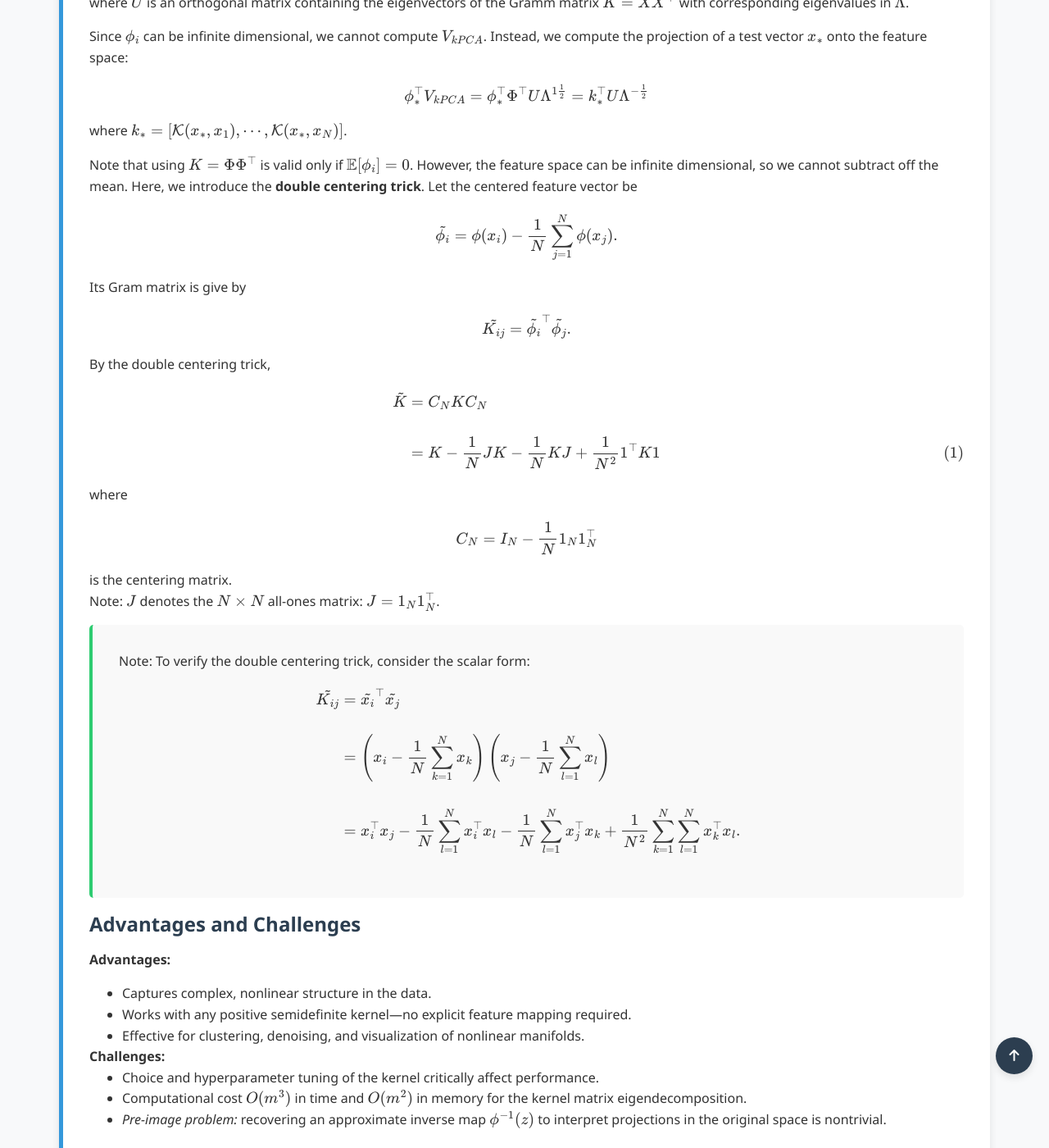
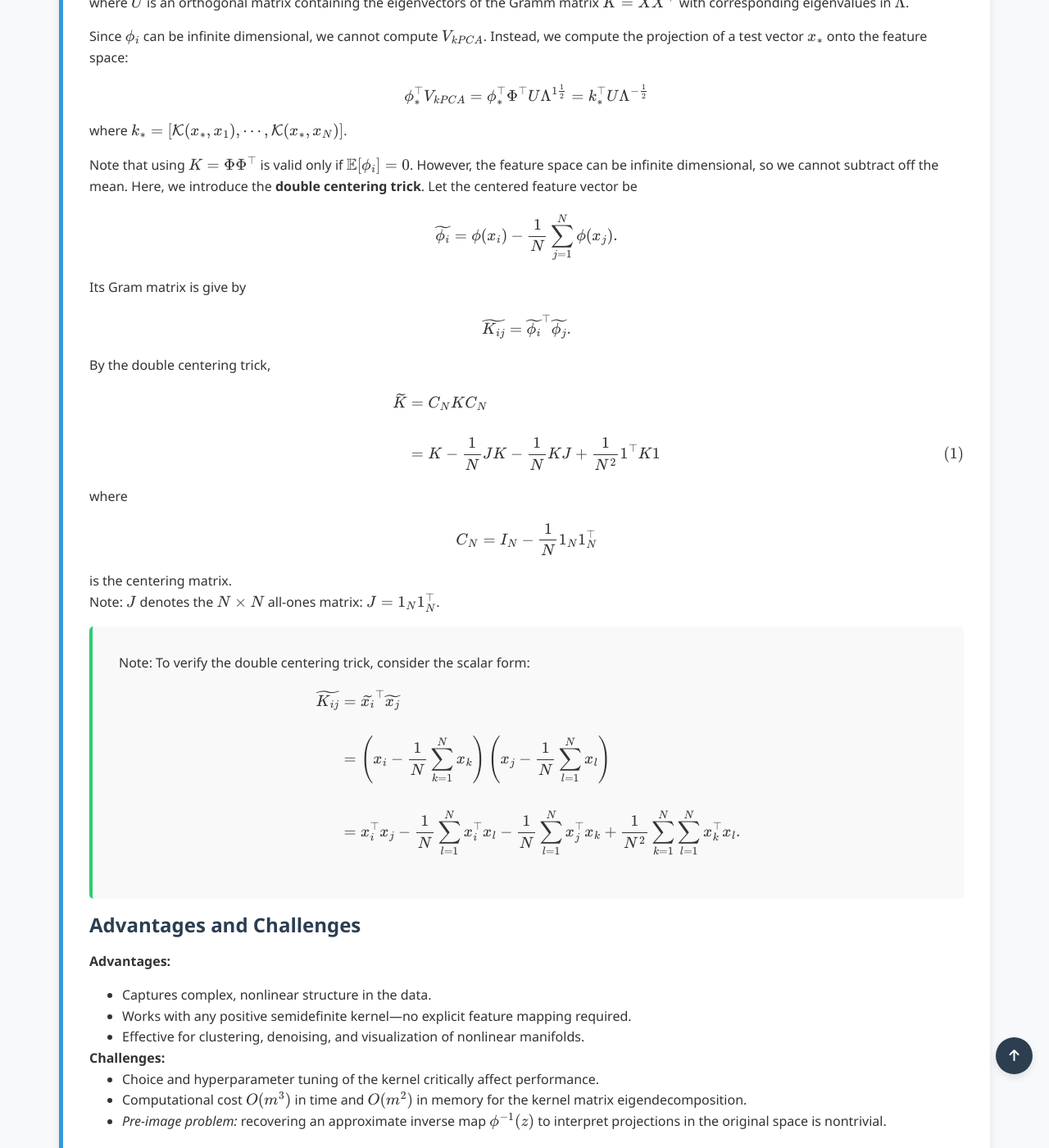
Before and after one commit to Yusukey01/yusukey01.github.io, a Jekyll site: the page built from Mathematics/Machine_learning/pca.html, in a window 1280 px wide and 1400 px high, scrolled down 1755 px. Shown: the whole window at 82% size. Built offline with Jekyll 4.4.1, drawn with Linux system fonts in a browser that asks for light colours.

```diff
--- a/Mathematics/Machine_learning/pca.html
+++ b/Mathematics/Machine_learning/pca.html
@@ -97,16 +97,16 @@ uses_python: false
                     infinite dimensional, so we cannot subtract off the mean. Here, we introduce the <strong>double centering trick</strong>.
                     Let the centered feature vector be
                     \[
-                    \tilde{\phi_i} = \phi(x_i) - \frac{1}{N} \sum_{j =1}^N \phi(x_j).
+                    \widetilde{\phi_i} = \phi(x_i) - \frac{1}{N} \sum_{j =1}^N \phi(x_j).
                     \]
                     Its Gram matrix is give by
                     \[
-                    \tilde{K_{ij}} =  \tilde{\phi_i}^\top \tilde{\phi_j}.
+                    \widetilde{K_{ij}} =  \widetilde{\phi_i}^\top \widetilde{\phi_j}.
                     \]
                     By the double centering trick,
                     \[
                     \begin{align*}
-                    \tilde{K} &= C_N K C_N  \\\\
+                    \widetilde{K} &= C_N K C_N  \\\\
                               &= K - \frac{1}{N}JK - \frac{1}{N}KJ + \frac{1}{N^2}1^\top K 1 \tag{1}
                      \end{align*}
                     \]
@@ -122,7 +122,7 @@ uses_python: false
                 Note: To verify the double centering trick, consider the scalar form:
                 \[
                 \begin{align*}
-                \tilde{K_{ij}} &= \tilde{x_i}^\top \tilde{x_j} \\\\
+                \widetilde{K_{ij}} &= \widetilde{x_i}^\top \widetilde{x_j} \\\\
                                 &= \left(x_i - \frac{1}{N} \sum_{k=1}^N x_k \right)\left(x_j - \frac{1}{N} \sum_{l=1}^N x_l \right) \\\\
                                 &= x_i^\top x_j - \frac{1}{N} \sum_{l=1}^N x_i^\top x_l - \frac{1}{N} \sum_{l=1}^N x_j^\top x_k
                                     + \frac{1}{N^2} \sum_{k=1}^N \sum_{l =1}^N x_k^\top x_l.
```
